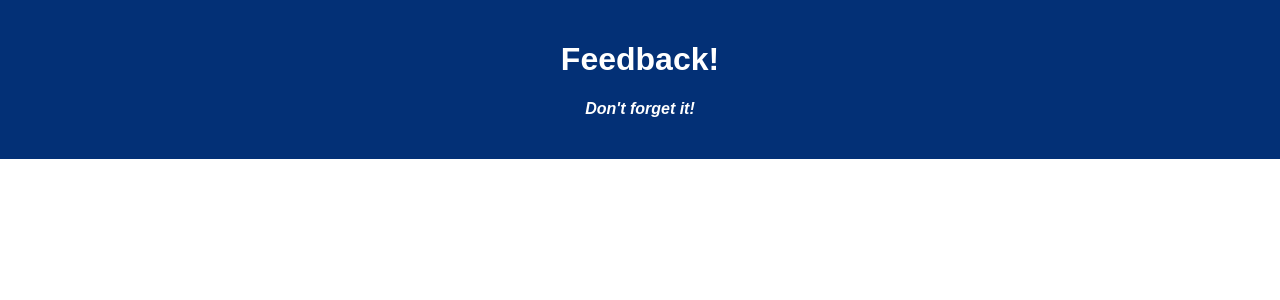
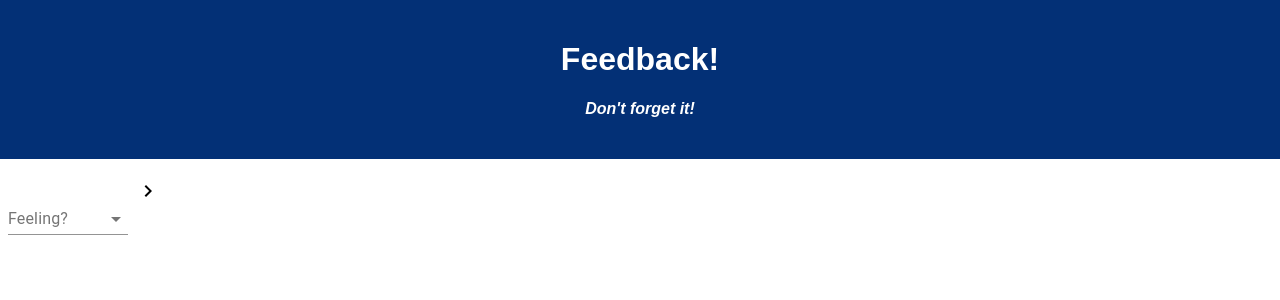
Before and after one commit to jkkelley/weekend-redux-feedback-loop, a React (Create React App) app: page /#/ in a window 1280 px wide. Shown: the top 300 px of the page. Built offline with nearby package versions, Linux system fonts and the light colour scheme.

Commit message:
feedback, understanding, support, and comments pages setup complete.

```diff
--- a/src/components/App/App.jsx
+++ b/src/components/App/App.jsx
@@ -7,16 +7,31 @@ import { Route, HashRouter as Router } from "react-router-dom";
 import { useDispatch } from "react-redux";
 import { useEffect } from "react";
 
+import Comments from "../Comments/Comments";
+import Feeling from "../Feeling/Feeling";
+import Support from "../Support/Support";
+import Understanding from "../Understanding/Understanding";
+
 function App() {
   return (
     <Router>
+      <div className="App">
+        <header className="App-header">
+          <h1 className="App-title">Feedback!</h1>
+          <h4>Don't forget it!</h4>
+        </header>
+      </div>
       <Route path="/" exact>
-        <div className="App">
-          <header className="App-header">
-            <h1 className="App-title">Feedback!</h1>
-            <h4>Don't forget it!</h4>
-          </header>
-        </div>
+        <Feeling />
+      </Route>
+      <Route path="/understanding">
+        <Understanding />
+      </Route>
+      <Route path="/support">
+        <Support />
+      </Route>
+      <Route path="/comments">
+        <Comments />
       </Route>
     </Router>
   );
--- /dev/null
+++ b/src/components/Comments/Comments.jsx
@@ -0,0 +1,72 @@
+import { useHistory } from "react-router-dom";
+import { useDispatch } from "react-redux";
+import { useState } from "react";
+
+// Material UI
+import { makeStyles } from "@material-ui/core/styles";
+import NavigateNextIcon from "@material-ui/icons/NavigateNext";
+import TextField from "@material-ui/core/TextField";
+
+const useStyles = makeStyles((theme) => ({
+  formControl: {
+    margin: theme.spacing(1),
+    minWidth: 120,
+  },
+  selectEmpty: {
+    marginTop: theme.spacing(2),
+  },
+  root: {
+    "& > *": {
+      margin: theme.spacing(1),
+      width: "25ch",
+    },
+  },
+}));
+
+function Comments() {
+  const classes = useStyles();
+  // Need to hold our input locally in a state so we
+  // can check the length and ensure we had an input.
+  const [commentsInput, setCommentsInput] = useState("");
+  // Bring in history to send ourselves to the next page
+  const history = useHistory();
+  // Bring in dispatch to send our input to our reducer
+  const dispatch = useDispatch();
+
+  const handleChange = (event) => {
+    setCommentsInput(event.target.value);
+  };
+  console.log(commentsInput);
+
+  const handleSubmit = (event) => {
+    event.preventDefault();
+    console.log("Submit Button clicked!");
+
+    // To prevent a user from inputting an undefined value in
+    // we ask that our understandingInput doesn't come back as an empty string
+    if (commentsInput === "") {
+      history.push("/comments");
+    } else {
+      dispatch({
+        type: "ADD_COMMENTS",
+        payload: { comments: commentsInput },
+      });
+      history.push("/");
+    }
+  };
+  return (
+    <>
+      <form className={classes.root} noValidate autoComplete="off">
+        <TextField
+          required
+          id="standard-required"
+          label="Comments?"
+          onChange={(event) => setCommentsInput(event.target.value)}
+        />
+        <NavigateNextIcon onClick={handleSubmit} />
+      </form>
+    </>
+  );
+}
+
+export default Comments;
--- /dev/null
+++ b/src/components/Feeling/Feeling.jsx
@@ -0,0 +1,68 @@
+import { useHistory } from "react-router-dom";
+import { useDispatch } from "react-redux";
+import { useState } from "react";
+
+// Material UI
+import Select from "@material-ui/core/Select";
+import InputLabel from "@material-ui/core/InputLabel";
+import MenuItem from "@material-ui/core/MenuItem";
+import { makeStyles } from "@material-ui/core/styles";
+import FormControl from "@material-ui/core/FormControl";
+import NavigateNextIcon from "@material-ui/icons/NavigateNext";
+
+const useStyles = makeStyles((theme) => ({
+  formControl: {
+    margin: theme.spacing(1),
+    minWidth: 120,
+  },
+  selectEmpty: {
+    marginTop: theme.spacing(2),
+  },
+}));
+
+function Feeling() {
+  const classes = useStyles();
+  // Need to hold our input locally in a state so we
+  // can check the length and ensure we had an input.
+  const [feelingInput, setFeelingInput] = useState("");
+  // Bring in history to send ourselves to the next page
+  const history = useHistory();
+  // Bring in dispatch to send our input to our reducer
+  const dispatch = useDispatch();
+
+  const handleChange = (event) => {
+    setFeelingInput(event.target.value);
+  };
+  console.log(feelingInput);
+
+  const handleSubmit = (event) => {
+    event.preventDefault();
+    console.log("Submit Button clicked!");
+
+    // To prevent a user from inputting an undefined value in
+    // we ask that our feelingInput doesn't come back as an empty string
+    if (feelingInput === "") {
+      history.push("/");
+    } else {
+      dispatch({ type: "ADD_FEELING", payload: { feeling: feelingInput } });
+      history.push("/understanding");
+    }
+  };
+  return (
+    <>
+      <FormControl className={classes.formControl}>
+        <InputLabel id="demo-simple-select-label">Feeling?</InputLabel>
+        <Select value={feelingInput} onChange={handleChange}>
+          <MenuItem value={5}>5</MenuItem>
+          <MenuItem value={4}>4</MenuItem>
+          <MenuItem value={3}>3</MenuItem>
+          <MenuItem value={2}>2</MenuItem>
+          <MenuItem value={1}>1</MenuItem>
+        </Select>
+      </FormControl>
+      <NavigateNextIcon onClick={handleSubmit} />
+    </>
+  );
+}
+
+export default Feeling;
--- /dev/null
+++ b/src/components/Support/Support.jsx
@@ -0,0 +1,68 @@
+import { useHistory } from "react-router-dom";
+import { useDispatch } from "react-redux";
+import { useState } from "react";
+
+// Material UI
+import Select from "@material-ui/core/Select";
+import InputLabel from "@material-ui/core/InputLabel";
+import MenuItem from "@material-ui/core/MenuItem";
+import { makeStyles } from "@material-ui/core/styles";
+import FormControl from "@material-ui/core/FormControl";
+import NavigateNextIcon from "@material-ui/icons/NavigateNext";
+
+const useStyles = makeStyles((theme) => ({
+  formControl: {
+    margin: theme.spacing(1),
+    minWidth: 120,
+  },
+  selectEmpty: {
+    marginTop: theme.spacing(2),
+  },
+}));
+
+function Support() {
+  const classes = useStyles();
+  // Need to hold our input locally in a state so we
+  // can check the length and ensure we had an input.
+  const [supportInput, setSupportInput] = useState("");
+  // Bring in history to send ourselves to the next page
+  const history = useHistory();
+  // Bring in dispatch to send our input to our reducer
+  const dispatch = useDispatch();
+
+  const handleChange = (event) => {
+    setSupportInput(event.target.value);
+  };
+  console.log(supportInput);
+
+  const handleSubmit = (event) => {
+    event.preventDefault();
+    console.log("Submit Button clicked!");
+
+    // To prevent a user from inputting an undefined value in
+    // we ask that our supportInput doesn't come back as an empty string
+    if (supportInput === "") {
+      history.push("/support");
+    } else {
+      dispatch({ type: "ADD_SUPPORT", payload: { support: supportInput } });
+        history.push("/comments");
+    }
+  };
+  return (
+    <>
+      <FormControl className={classes.formControl}>
+        <InputLabel id="demo-simple-select-label">Support?</InputLabel>
+        <Select value={supportInput} onChange={handleChange}>
+          <MenuItem value={5}>5</MenuItem>
+          <MenuItem value={4}>4</MenuItem>
+          <MenuItem value={3}>3</MenuItem>
+          <MenuItem value={2}>2</MenuItem>
+          <MenuItem value={1}>1</MenuItem>
+        </Select>
+      </FormControl>
+      <NavigateNextIcon onClick={handleSubmit} />
+    </>
+  );
+}
+
+export default Support;
--- /dev/null
+++ b/src/components/Understanding/Understanding.jsx
@@ -0,0 +1,71 @@
+import { useHistory } from "react-router-dom";
+import { useDispatch } from "react-redux";
+import { useState } from "react";
+
+// Material UI
+import Select from "@material-ui/core/Select";
+import InputLabel from "@material-ui/core/InputLabel";
+import MenuItem from "@material-ui/core/MenuItem";
+import { makeStyles } from "@material-ui/core/styles";
+import FormControl from "@material-ui/core/FormControl";
+import NavigateNextIcon from "@material-ui/icons/NavigateNext";
+
+const useStyles = makeStyles((theme) => ({
+  formControl: {
+    margin: theme.spacing(1),
+    minWidth: 120,
+  },
+  selectEmpty: {
+    marginTop: theme.spacing(2),
+  },
+}));
+
+function Understanding() {
+  const classes = useStyles();
+  // Need to hold our input locally in a state so we
+  // can check the length and ensure we had an input.
+  const [understandingInput, setUnderstandingInput] = useState("");
+  // Bring in history to send ourselves to the next page
+  const history = useHistory();
+  // Bring in dispatch to send our input to our reducer
+  const dispatch = useDispatch();
+
+  const handleChange = (event) => {
+    setUnderstandingInput(event.target.value);
+  };
+  console.log(understandingInput);
+
+  const handleSubmit = (event) => {
+    event.preventDefault();
+    console.log("Submit Button clicked!");
+
+    // To prevent a user from inputting an undefined value in
+    // we ask that our understandingInput doesn't come back as an empty string
+    if (understandingInput === "") {
+      history.push("/understanding");
+    } else {
+      dispatch({
+        type: "ADD_UNDERSTANDING",
+        payload: { understanding: understandingInput },
+      });
+      history.push("/support");
+    }
+  };
+  return (
+    <>
+      <FormControl className={classes.formControl}>
+        <InputLabel id="demo-simple-select-label">Understanding?</InputLabel>
+        <Select value={understandingInput} onChange={handleChange}>
+          <MenuItem value={5}>5</MenuItem>
+          <MenuItem value={4}>4</MenuItem>
+          <MenuItem value={3}>3</MenuItem>
+          <MenuItem value={2}>2</MenuItem>
+          <MenuItem value={1}>1</MenuItem>
+        </Select>
+      </FormControl>
+      <NavigateNextIcon onClick={handleSubmit} />
+    </>
+  );
+}
+
+export default Understanding;
--- a/src/index.js
+++ b/src/index.js
@@ -10,9 +10,29 @@ import { Provider } from "react-redux";
 import logger from "redux-logger";
 
 // ⬇ The Reducers
+const feedBackForm = (state = [], action) => {
+  switch (action.type) {
+    case "ADD_FEELING":
+      return [...state, action.payload];
+    case "ADD_UNDERSTANDING":
+      return [...state, action.payload];
+    case "ADD_SUPPORT":
+      return [...state, action.payload];
+    case "ADD_COMMENTS":
+      return [...state, action.payload];
 
+    default:
+      return state;
+  }
+};
 // ⬇ Creating our store
-const store = createStore(applyMiddleware(logger))
+const store = createStore(
+  // ⬇ Reducers go here
+  combineReducers({
+    feedBackForm,
+  }),
+  applyMiddleware(logger)
+);
 
 ReactDOM.render(
   <Provider store={store}>
```
Also changed, not shown: 2 other files (tests, documents, lock files or other folders).
